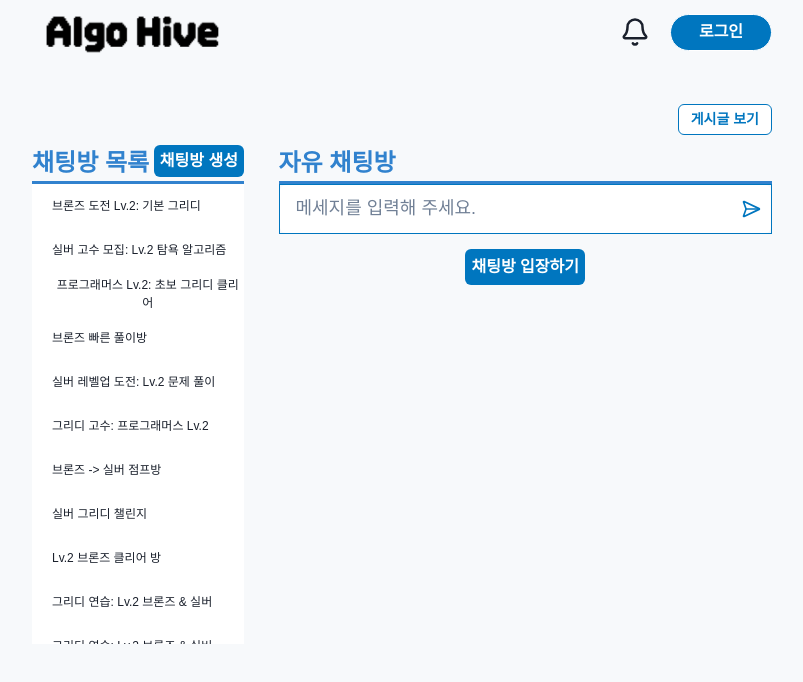
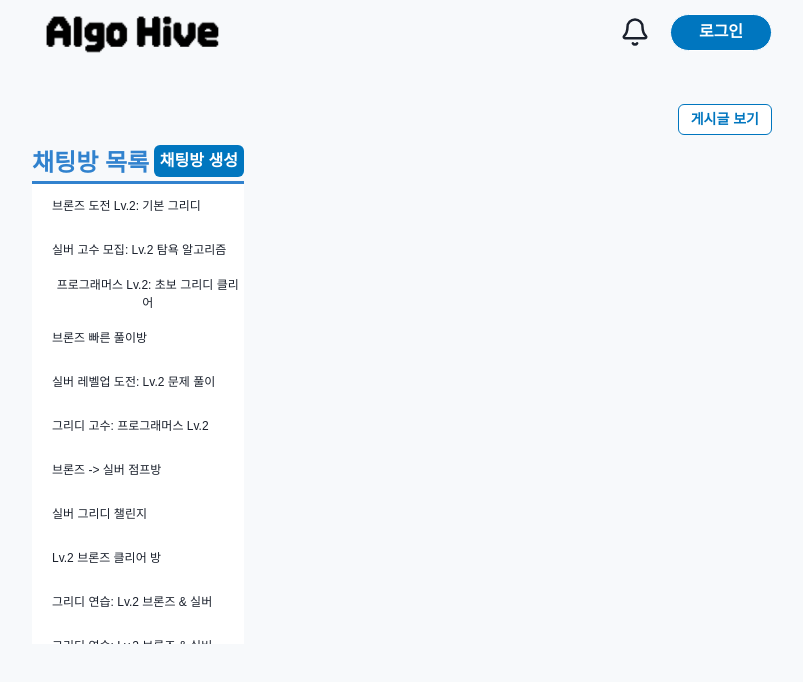
Before and after one commit to six-goguma/Algo-Hive-FE, a React (Vite) app: page /chat in a window 1280 px wide. Shown: the top 682 px of the page, without its empty margins (238-1041 px from the left). Built offline with nearby package versions, Linux system fonts and the light colour scheme; a web font is replaced by a local one.

Commit message:
chore(chat): Chat components 진입점 정리

```diff
--- a/src/pages/chat/components/index.ts
+++ b/src/pages/chat/components/index.ts
@@ -3,5 +3,5 @@ export { ChatInputBox } from './ChatInputBox';
 // export { ChatUserListItem } from './ChatUserListItem';
 // export { ChatMessage } from './ChatMessage';
 // export { ChatMessageList } from './ChatMessageList';
-export { ChatRoomList } from './ChatRoomList';
-export { ChatRoomListItem } from './ChatRoomListItem';
+export { ChatRoomList } from './room/ChatRoomList';
+export { ChatRoomListItem } from './room/ChatRoomListItem';
--- /dev/null
+++ b/src/pages/chat/components/room/ChatRoomInsideSection.tsx
@@ -0,0 +1,18 @@
+import { Box, Button, Text } from '@chakra-ui/react';
+
+import { ChatInputBox } from '@pages/chat/components/input/ChatInputBox';
+
+export const ChatRoomInsideSection = () => {
+  return (
+    <>
+      <Text w='full' textAlign='left' fontSize='24px' color='blue.500' fontWeight={700}>
+        자유 채팅방
+      </Text>
+      <Box bg='blue.500' height='3px' width='100%' />
+      <ChatInputBox />
+      <Button mt='15px' h='36px' w='100px'>
+        채팅방 입장하기
+      </Button>
+    </>
+  );
+};
--- /dev/null
+++ b/src/pages/chat/components/room/ChatRoomSection.tsx
@@ -0,0 +1,22 @@
+import { Box, Button, Flex, Text } from '@chakra-ui/react';
+
+import { ChatRoomList } from '@pages/chat/components/room/ChatRoomList';
+
+export const ChatRoomSection = () => {
+  return (
+    <>
+      <Flex w='full' justify='center'>
+        <Text w='full' textAlign='left' fontSize='24px' color='blue.500' fontWeight={700}>
+          채팅방 목록
+        </Text>
+        <Button h='32px' w='120px'>
+          채팅방 생성
+        </Button>
+      </Flex>
+      <Box bg='blue.500' height='3px' width='100%' />
+      <Box w='full' h='460px' bg='white' overflowY='auto'>
+        <ChatRoomList />
+      </Box>
+    </>
+  );
+};
--- /dev/null
+++ b/src/pages/chat/components/room/index.ts
@@ -0,0 +1,4 @@
+export { ChatRoomInsideSection } from './ChatRoomInsideSection';
+export { ChatRoomSection } from './ChatRoomSection';
+export { ChatRoomList } from './ChatRoomList';
+export { ChatRoomListItem } from './ChatRoomListItem';
--- a/src/pages/chat/ui/ChatPage.tsx
+++ b/src/pages/chat/ui/ChatPage.tsx
@@ -1,6 +1,6 @@
 import { Box, Flex, Button, Text } from '@chakra-ui/react';
 
-import { ChatInputBox, ChatRoomList } from '@pages/chat/components';
+import { ChatRoomSection, ChatRoomInsideSection } from '@pages/chat/components/room';
 
 export const ChatPage = () => {
   return (
@@ -17,29 +17,9 @@ export const ChatPage = () => {
       </Button>
       <Flex w='full' gap='35px' h='full'>
         <Box w='30%' bg='#F7F9FB'>
-          <Flex w='full' justify='center'>
-            <Text w='full' textAlign='left' fontSize='24px' color='blue.500' fontWeight={700}>
-              채팅방 목록
-            </Text>
-            <Button h='32px' w='120px'>
-              채팅방 생성
-            </Button>
-          </Flex>
-          <Box bg='blue.500' height='3px' width='100%' />
-          <Box w='full' h='460px' bg='white' overflowY='auto'>
-            <ChatRoomList />
-          </Box>
+          <ChatRoomSection />
         </Box>
-        <Box w='70%' bg='#F7F9FB'>
-          <Text w='full' textAlign='left' fontSize='24px' color='blue.500' fontWeight={700}>
-            자유 채팅방
-          </Text>
-          <Box bg='blue.500' height='3px' width='100%' />
-          <ChatInputBox />
-          <Button mt='15px' h='36px' w='100px'>
-            채팅방 입장하기
-          </Button>
-        </Box>
+        <Box w='70%' bg='#F7F9FB'></Box>
       </Flex>
     </Flex>
   );
```
Also changed, not shown: src/pages/chat/components/input/ChatInputBox.tsx (renamed from src/pages/chat/components/ChatInputBox.tsx), src/pages/chat/components/message/ChatMessage.tsx (added), src/pages/chat/components/message/ChatMessageList.tsx (added), src/pages/chat/components/room/ChatRoomList.tsx (renamed from src/pages/chat/components/ChatRoomList.tsx), src/pages/chat/components/room/ChatRoomListItem.tsx (renamed from src/pages/chat/components/ChatRoomListItem.tsx), src/pages/chat/components/user/ChatUserList.tsx (added), src/pages/chat/components/user/ChatUserListItem.tsx (added).
